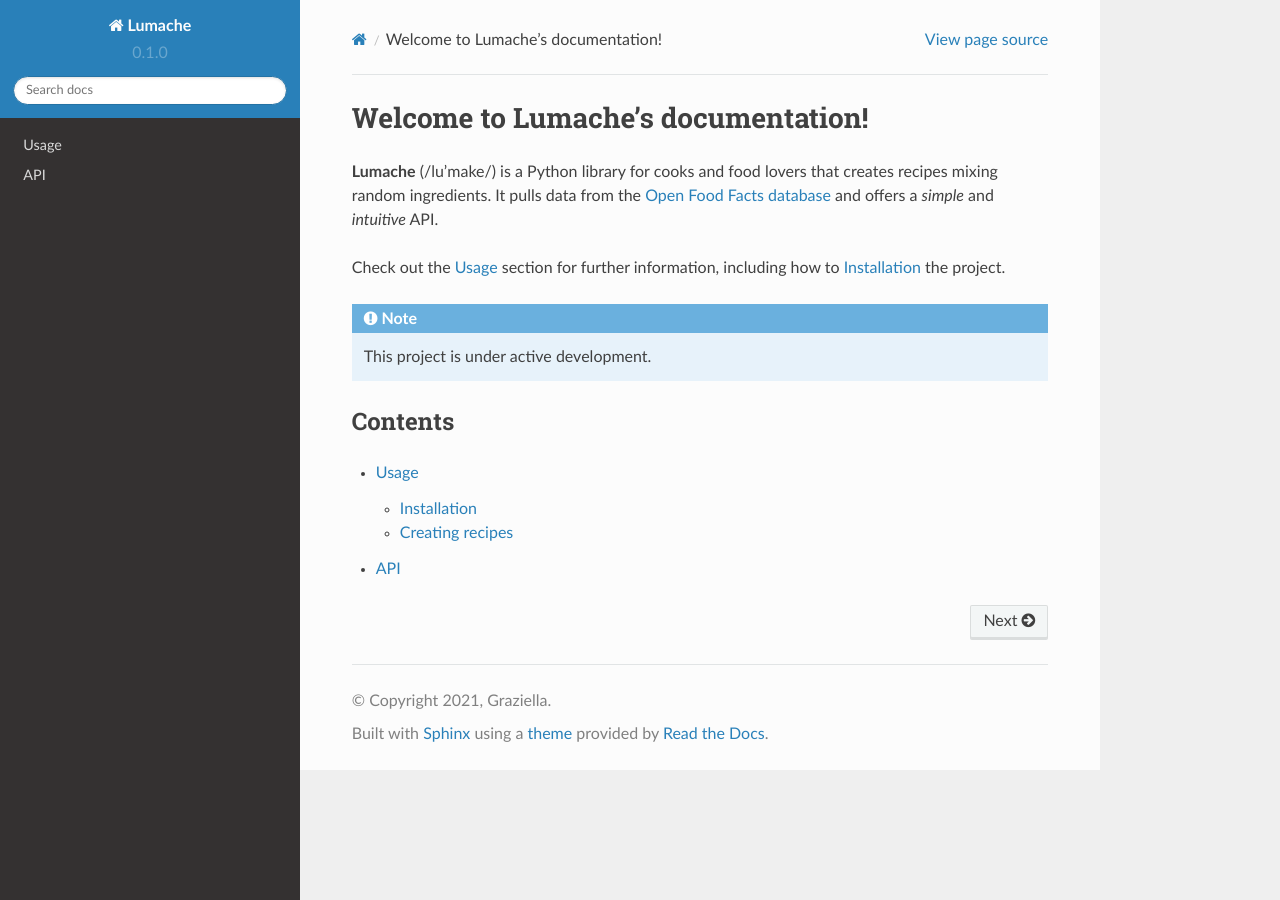
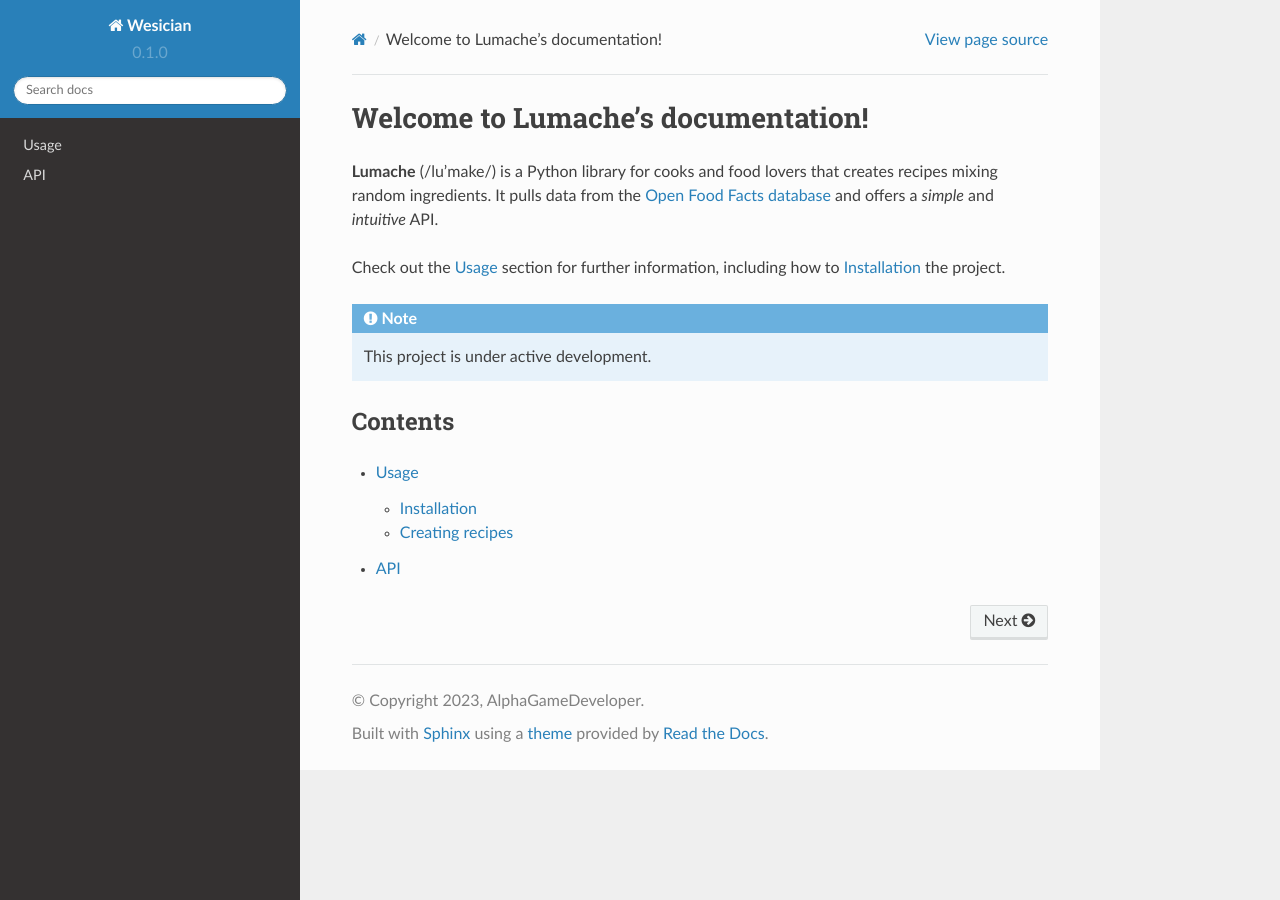
Before and after one commit to AlphaGameDeveloper/Wesician, a Sphinx documentation site: the page built from docs/source/index.rst, in a window 1280 px wide. Built offline with Sphinx 7.4.7 and the Read the Docs theme 2.0.0, drawn with Linux system fonts in a browser that asks for light colours.

Commit message:
Add real stuff to conf.py

```diff
--- a/docs/source/conf.py
+++ b/docs/source/conf.py
@@ -2,9 +2,9 @@
 
 # -- Project information
 
-project = 'Lumache'
-copyright = '2021, Graziella'
-author = 'Graziella'
+project = 'Wesician'
+copyright = '2023, AlphaGameDeveloper'
+author = 'Damien Boisvert (AlphaGameDeveloper)'
 
 release = '0.1'
 version = '0.1.0'
```
